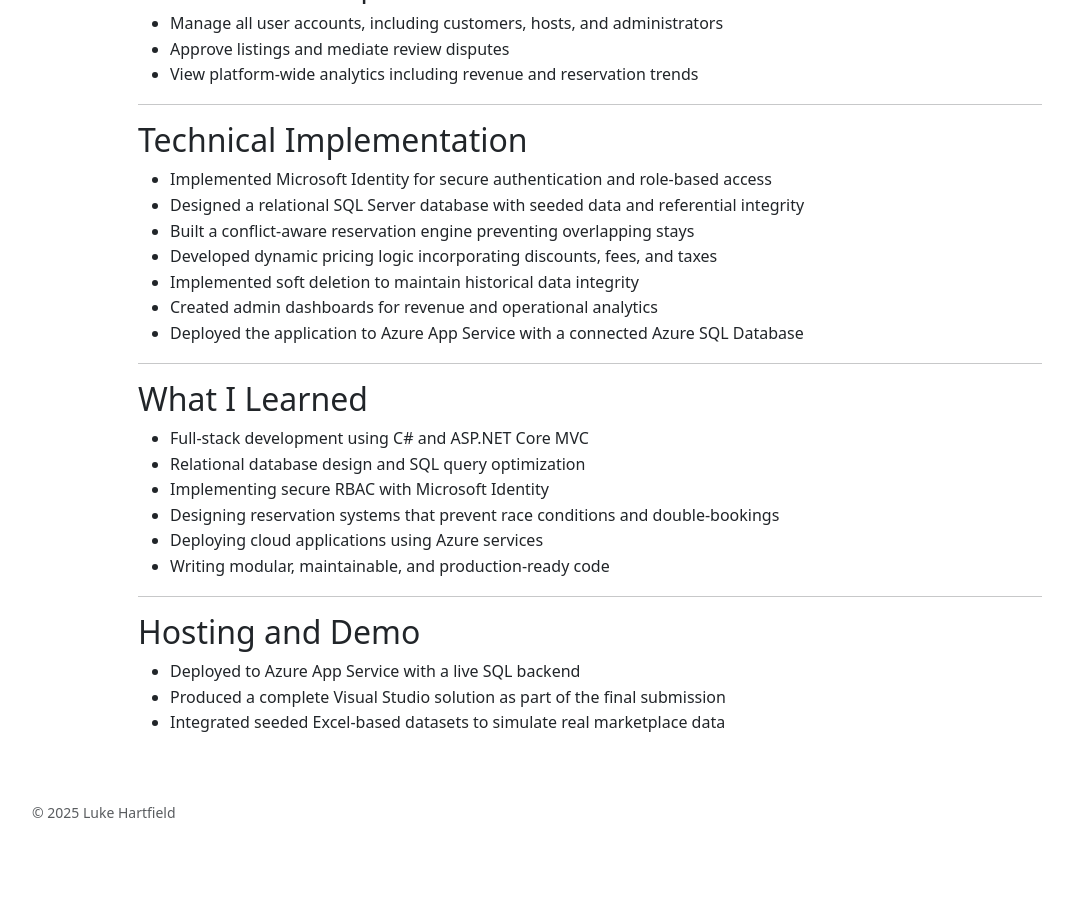
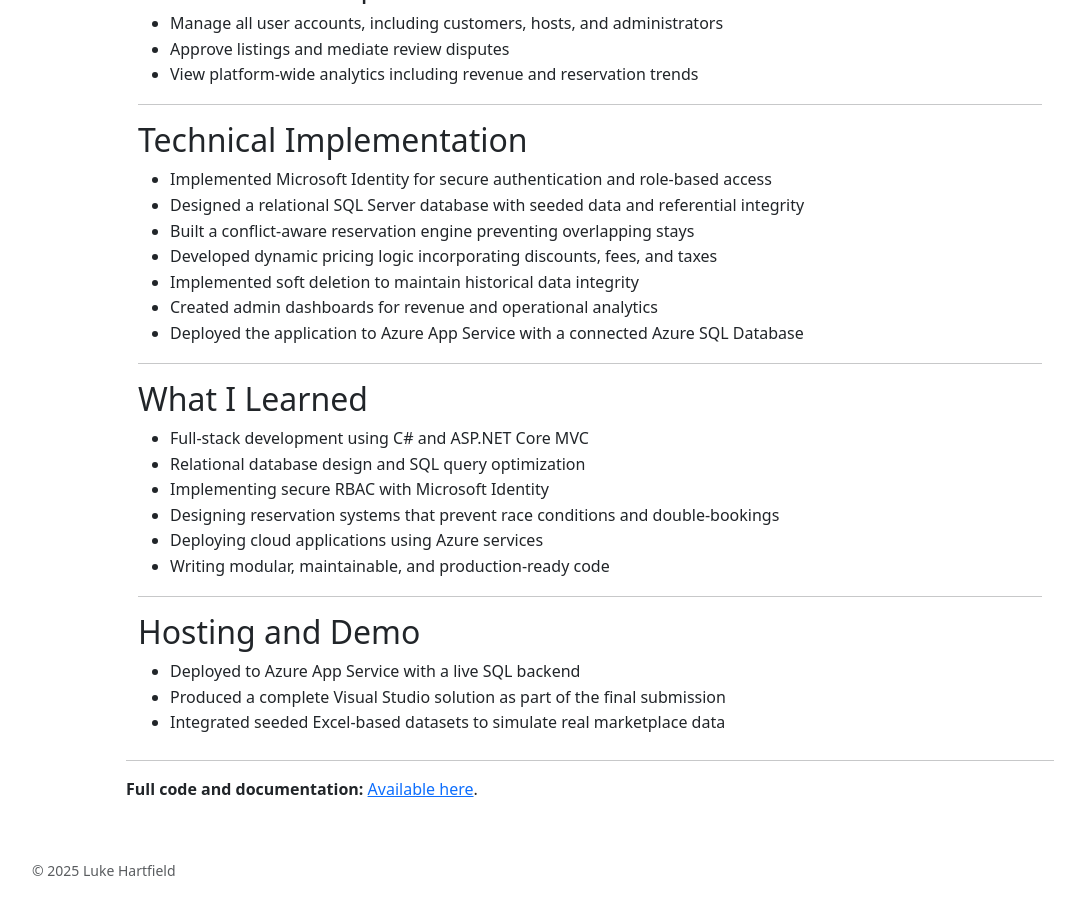
Before and after one commit to lukehartfield/lukehartfield.github.io, a Jekyll site: the page built from projects/bevobnb.md, in a window 1280 px wide and 900 px high, scrolled down 935 px. Shown: the whole window, without its empty margins (50-1123 px from the left). Built offline with Jekyll 4.4.1, drawn with Linux system fonts in a browser that asks for light colours; our own code applies the rules of GitHub Pages for plain Markdown files; before the commit the page ends 1776 px from its top, so only the background shows below that.

Commit message:
Update bevobnb.md

```diff
--- a/projects/bevobnb.md
+++ b/projects/bevobnb.md
@@ -81,3 +81,9 @@
     <li>Integrated seeded Excel-based datasets to simulate real marketplace data</li>
   </ul>
 </div>
+
+<hr/>
+<p class="mt-3">
+  <strong>Full code and documentation:</strong>
+  <a href="https://github.com/lukehartfield/BevoBnb" target="_blank">Available here</a>.
+</p>
```
